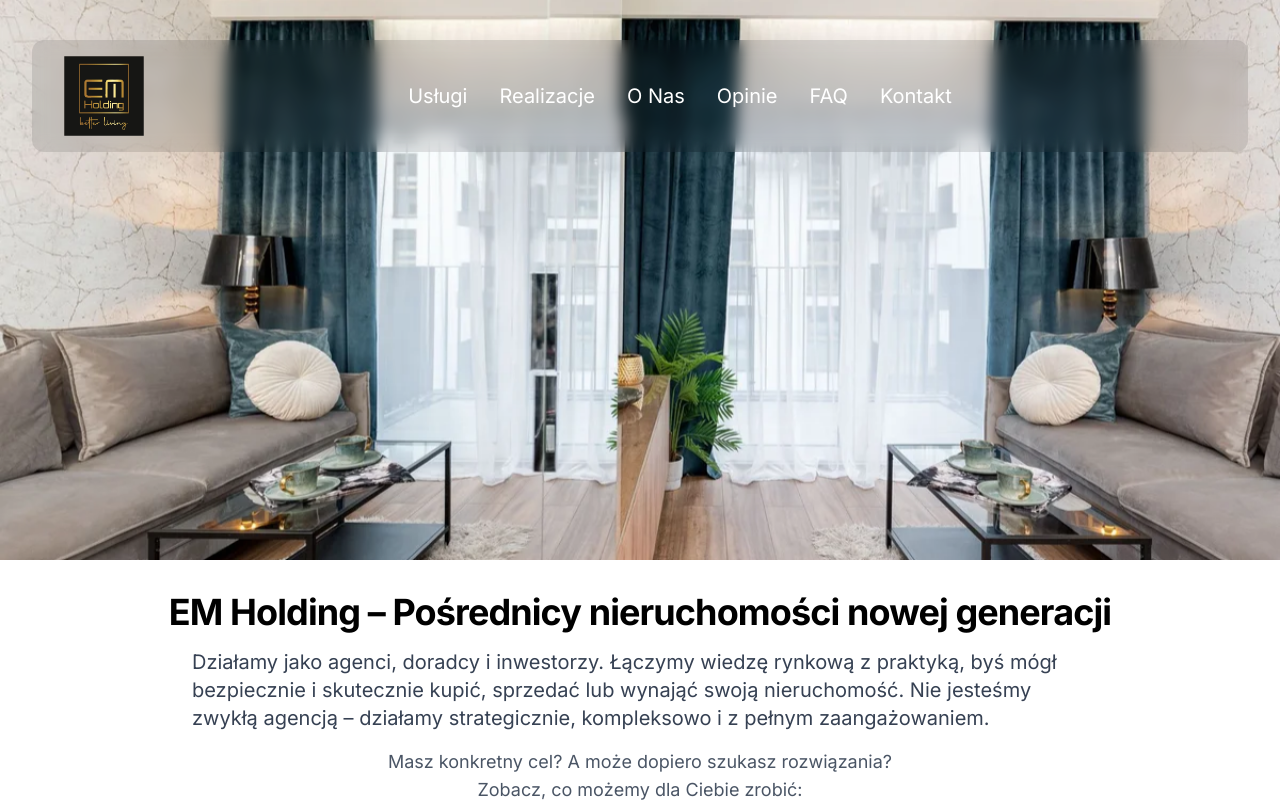
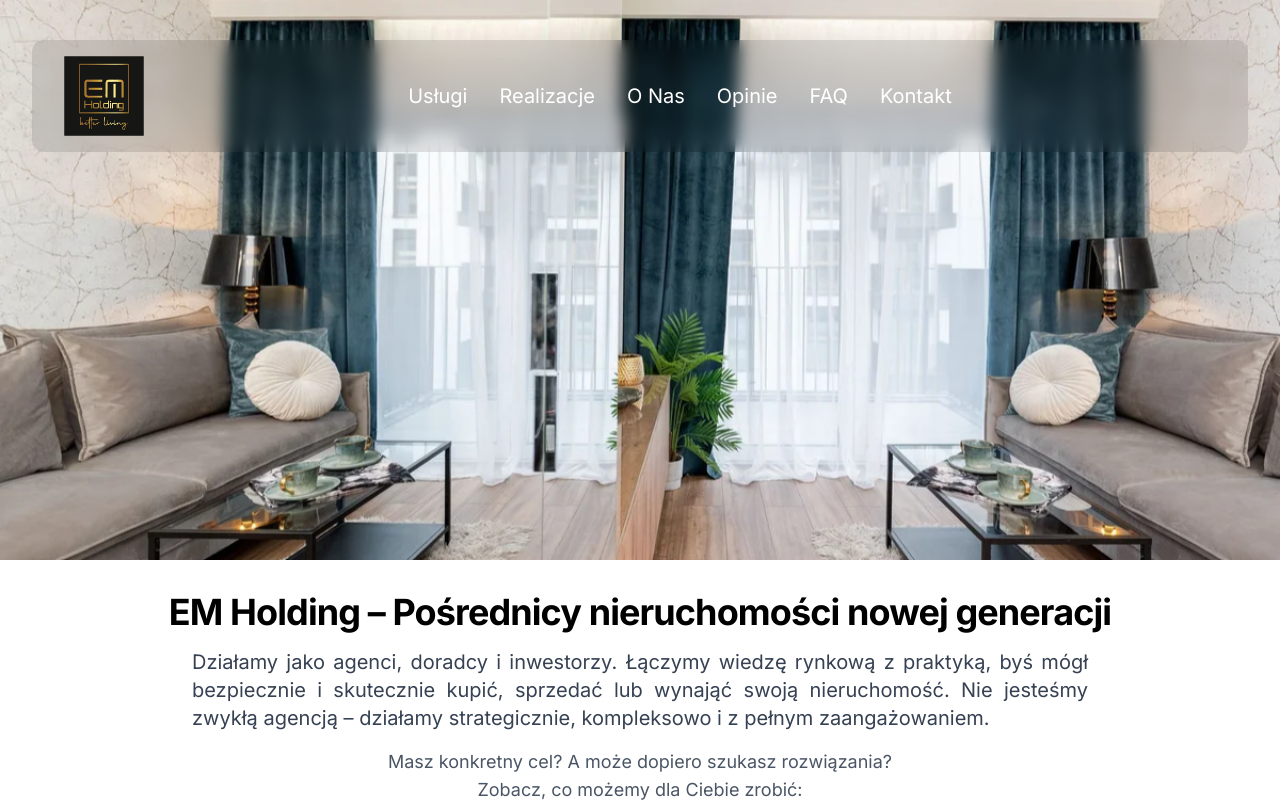
Before and after one commit to karol-wojak/real_estate_website, a React (Vite) app: page / in a window 1280 px wide. Shown: the top 802 px of the page. Built offline with nearby package versions, Linux system fonts and the light colour scheme.

Commit message:
Refactor ServicesPage: update text alignment for improved readability

```diff
--- a/src/pages/Services.jsx
+++ b/src/pages/Services.jsx
@@ -7,7 +7,7 @@ const Services = () => (
     <section id="services" className="w-full px-4 md:px-8 mb-16">
         <div className="text-center mb-10">
             <h2 className="text-3xl md:text-4xl font-extrabold mb-4 tracking-tight">EM Holding – Pośrednicy nieruchomości nowej generacji</h2>
-            <p className="text-lg md:text-xl text-gray-700 mb-2 text-left mx-auto max-w-4xl">Działamy jako agenci, doradcy i inwestorzy. Łączymy wiedzę rynkową z praktyką, byś mógł bezpiecznie i skutecznie kupić, sprzedać lub wynająć swoją nieruchomość. Nie jesteśmy zwykłą agencją – działamy strategicznie, kompleksowo i z pełnym zaangażowaniem.</p>
+            <p className="text-lg md:text-xl text-gray-700 mb-2 text-justify mx-auto max-w-4xl">Działamy jako agenci, doradcy i inwestorzy. Łączymy wiedzę rynkową z praktyką, byś mógł bezpiecznie i skutecznie kupić, sprzedać lub wynająć swoją nieruchomość. Nie jesteśmy zwykłą agencją – działamy strategicznie, kompleksowo i z pełnym zaangażowaniem.</p>
             <p className="text-base md:text-lg text-gray-600 mt-4 text-center mx-auto max-w-3xl">Masz konkretny cel? A może dopiero szukasz rozwiązania?<br/>Zobacz, co możemy dla Ciebie zrobić:</p>
         </div>
         <div className="flex flex-col md:flex-row gap-8 md:gap-6 w-full">
```
